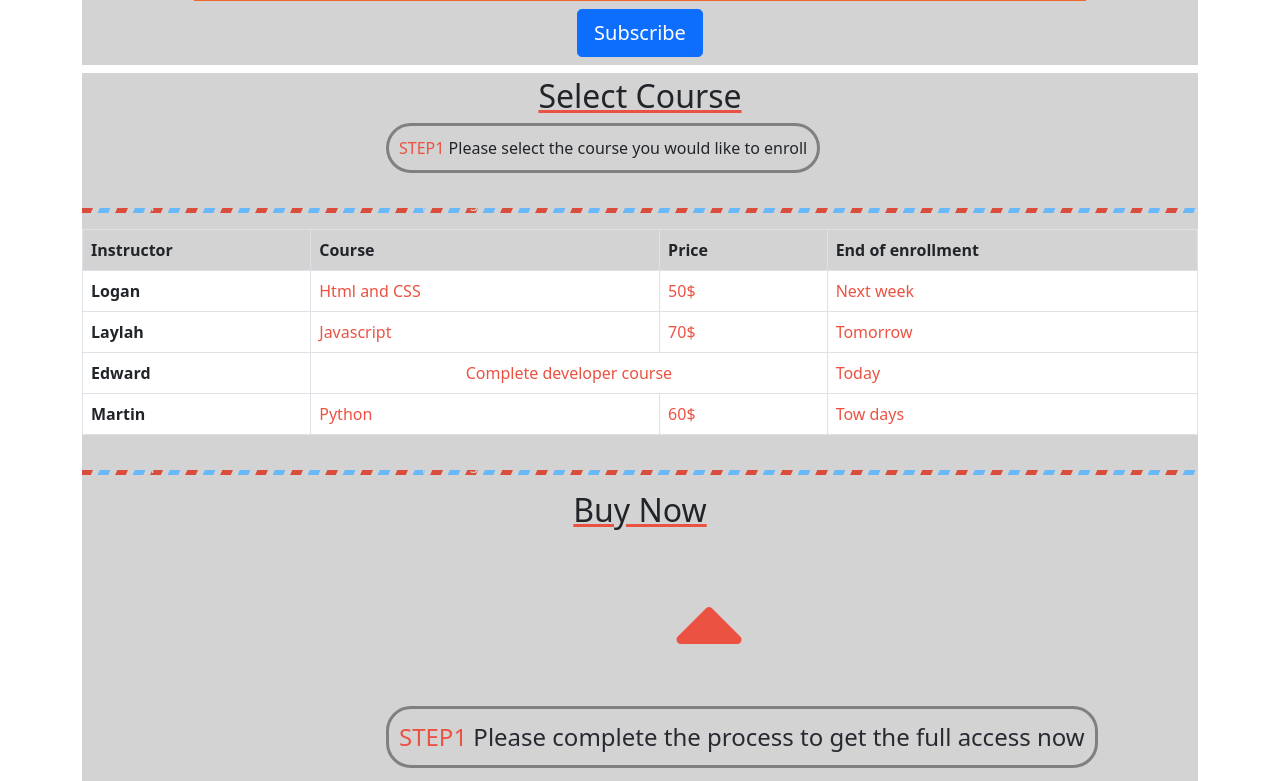
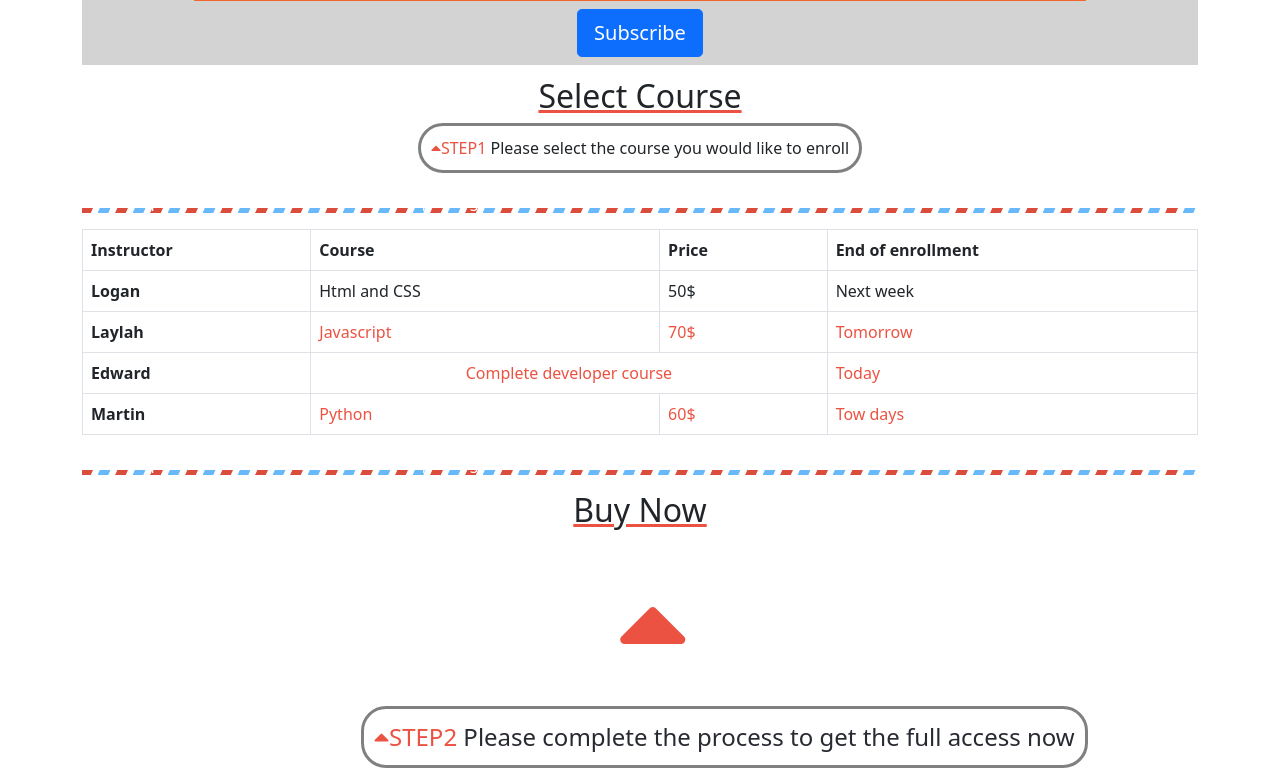
Before and after one commit to Shaher-11/Academy, a website: page courses.html in a window 1280 px wide. Shown: the part 686-1467 px from the top of the page. Drawn offline with nearby package versions, Linux system fonts and the light colour scheme.

Commit message:
Restyle the slect course section

```diff
--- a/courses.html
+++ b/courses.html
@@ -129,10 +129,11 @@
 <section class="ticket mt-2 pt-1">
 
     <h2 class="buy text-center">Select Course</h2>
-
-    <p class="step"><span class="step1">STEP1</span>  Please select the course you would like to enroll</p>
+<div class="first-step text-center">
+    <p class="step"><span class="step1"><i class="fas fa-caret-up"></i>STEP1</span>  Please select the course you would like to enroll</p>
+</div>
     <div class="course-table container">
-        <p class="hide">Lorem ipsum dolor sit amet consectetur adipisicing elit. Porro laborum
+        <p class="hide text-white">Lorem ipsum dolor sit amet consectetur adipisicing elit. Porro laborum
         </div>
     <table class="table container table-bordered">
         <thead>
@@ -146,9 +147,9 @@
             <tbody>
             <tr>
             <th scope="row" class="bg-white table-bordered">Logan</th>
-            <td class="bg-white price">Html and CSS</td>
-            <td class="price bg-white ">50$</td>
-            <td class="price bg-white">Next week</td>
+            <td class="bg-white">Html and CSS</td>
+            <td class=" bg-white ">50$</td>
+            <td class=" bg-white">Next week</td>
             </tr>
             <tr>
             <th scope="row" class="bg-white">Laylah</th>
@@ -169,17 +170,17 @@
                 </tr>
         </tbody>
         </table>
-        <div class="course-table container">
-            <p class="hide ">Lorem ipsum dolor sit amet consectetur adipisicing elit. Porro laborum
+        <div class="course-table container bg-white">
+            <p class="hide text-white">Lorem ipsum dolor sit amet consectetur adipisicing elit. Porro laborum
             </div>
 
             <h2 class="buy text-center">Buy Now</h2>
 
-            <div class="traingle">
+            <div class="traingle bg-white">
                 <i class="fas fa-caret-up my-caret"></i>
             </div>
 
-        <a href="#" class="pay"> <p class="step"><span class="step1">STEP1</span> Please complete the process to get the full access now </p></a>
+        <a href="#" class="pay"> <p class="step"><span class="step1 bg-white"><i class="fas fa-caret-up"></i>STEP2</span> Please complete the process to get the full access now </p></a>
 
 </section>
 
--- a/style.css
+++ b/style.css
@@ -147,6 +147,11 @@ a {
   height: 3rem;
 }
 
+.see a {
+  color: white;
+  font-size: 2rem;
+}
+
 .action-text {
   text-decoration: none;
   color: white;
@@ -225,10 +230,6 @@ a {
                   ****** SELECT COURSE styling ******
       ==============================================
   */
-
-.ticket {
-  background-color: #d3d3d3;
-}
 
 .buy {
   text-decoration: underline #ec5242;
@@ -371,6 +372,10 @@ a {
     margin-left: 22rem;
   }
 
+  .first-step {
+    margin-right: 20%;
+  }
+
   .step {
     margin-left: 1rem;
   }
@@ -466,10 +471,10 @@ a {
   }
 
   .step {
-    margin-left: 19rem;
+    margin-left: 25%;
   }
 
   .my-caret {
-    margin-left: 37rem;
+    margin-left: 48%;
   }
 }
```
Also changed, not shown: index.html (+3 -0 lines).
